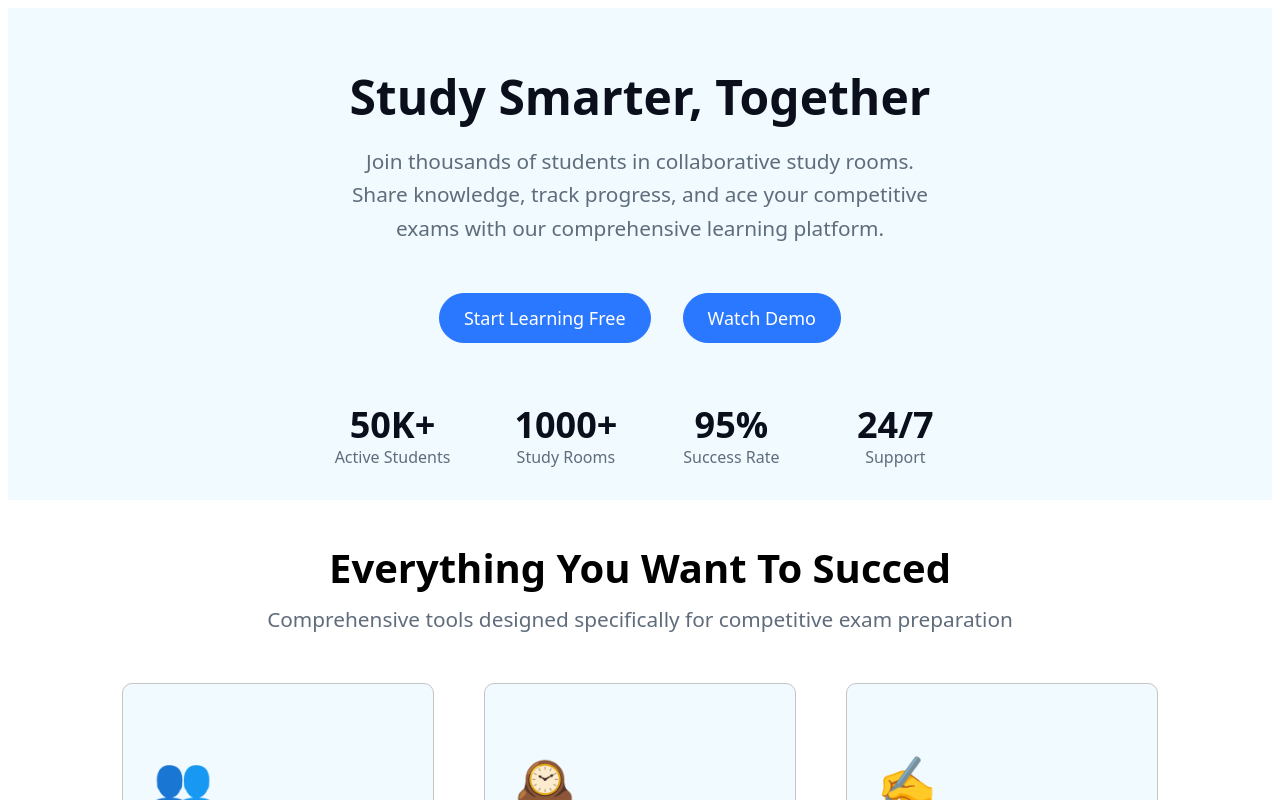
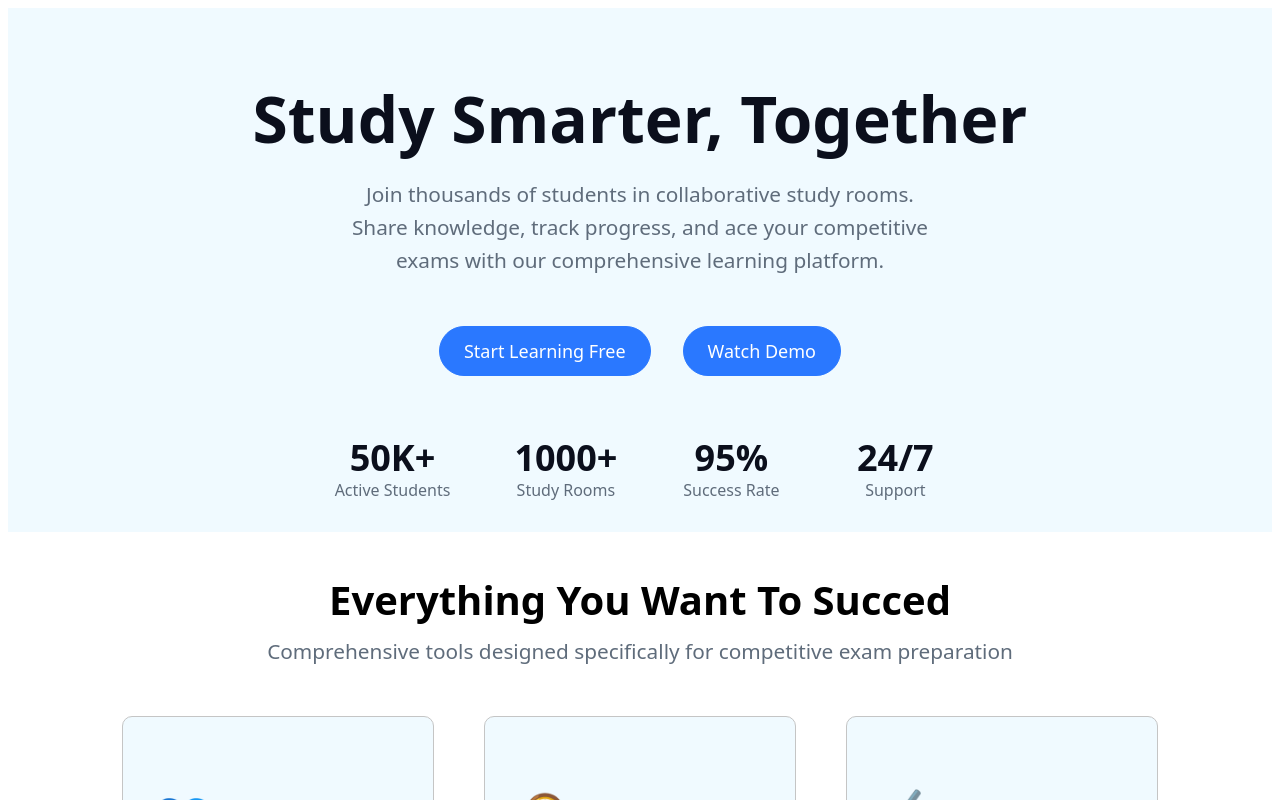
Before and after one commit to AnmolGithubx/Project, a React (Vite) app in the folder StudySync/: page / in a window 1280 px wide. Shown: the top 800 px of the page. Built offline with nearby package versions, Linux system fonts and the light colour scheme.

Commit message:
size increase in the title

```diff
--- a/StudySync/src/Landing.css
+++ b/StudySync/src/Landing.css
@@ -11,7 +11,7 @@
 
 /* Title styling */
 .hero-title {
-  font-size: 3rem;
+  font-size: 4rem;
   margin-bottom: 1rem;
   color: #0b0f1c;
 }
```
